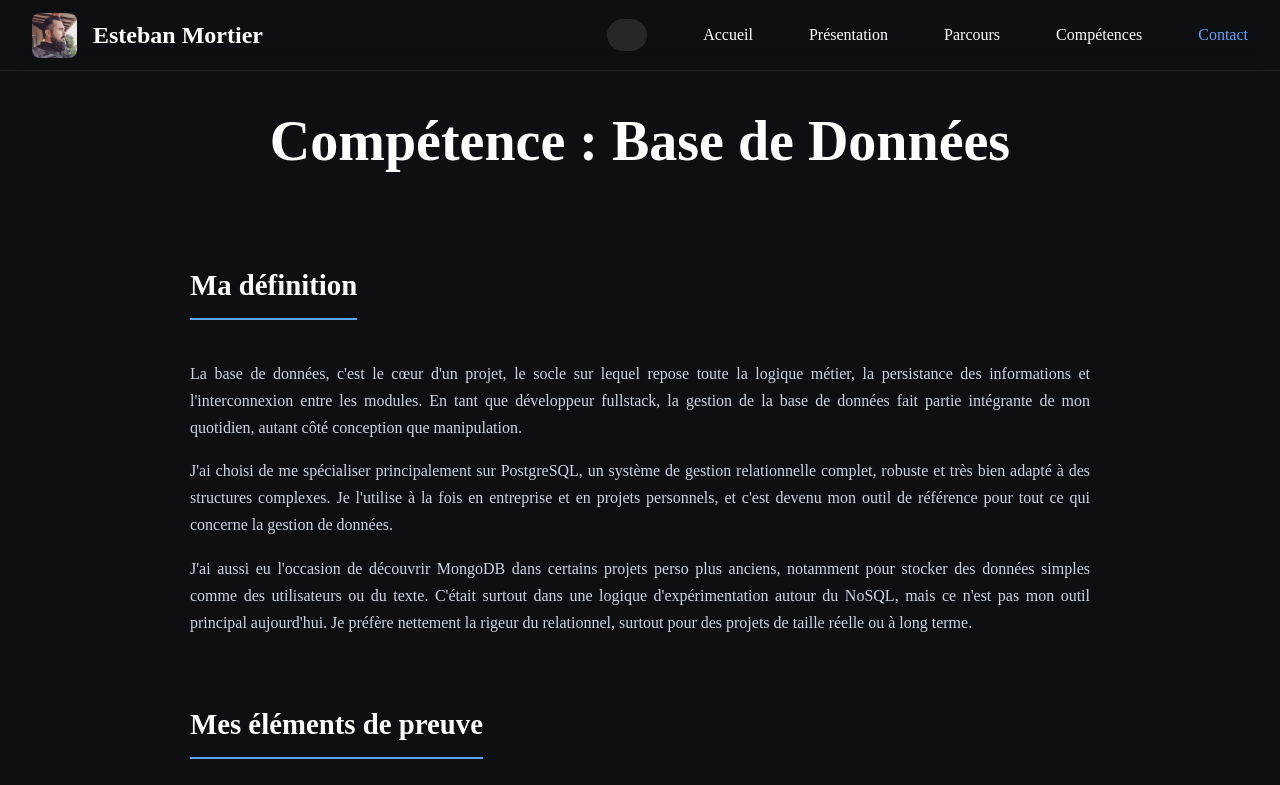
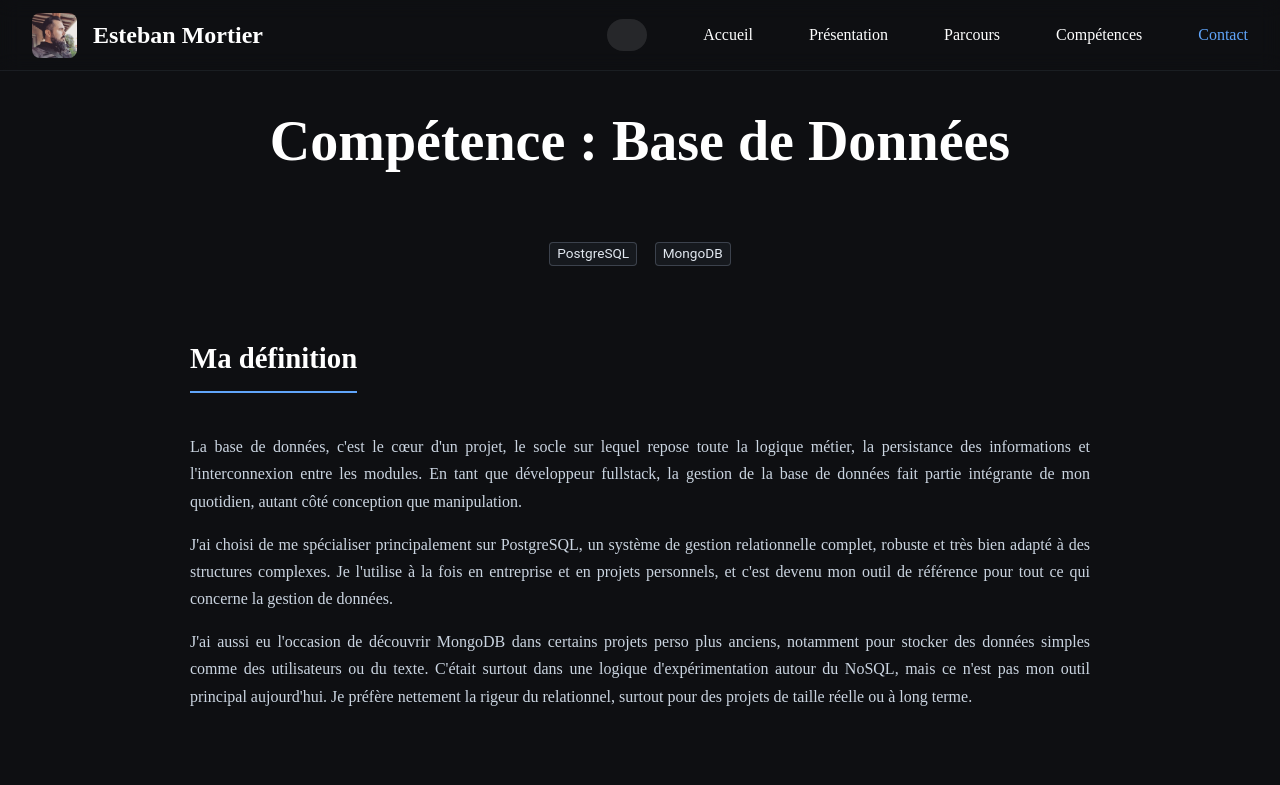
Before and after one commit to Esteban-Mo/portfolio-last, a Next.js app: page /skills/databases in a window 1280 px wide. Shown: the top 785 px of the page. Built offline with nearby package versions, Linux system fonts and the light colour scheme; some icons are missing.

Commit message:
Add chip components to database, frameworks, geographics, and programming skill pages; implement new styles for chip layout and interactivity.

```diff
--- a/src/app/skills/databases/page.module.css
+++ b/src/app/skills/databases/page.module.css
@@ -30,6 +30,15 @@
   font-weight: 700;
 }
 
+.chipContainer {
+  display: flex;
+  justify-content: center;
+  align-items: center;
+  flex-wrap: wrap;
+  gap: 0.5rem; /* Spacing between chips */
+  margin-bottom: 2.5rem; /* Space below chips, before first section */
+}
+
 .section {
   margin-bottom: 2.5rem; /* Space between sections */
 }
--- a/src/app/skills/databases/page.tsx
+++ b/src/app/skills/databases/page.tsx
@@ -1,4 +1,7 @@
+import Chip from '@mui/material/Chip';
 import styles from './page.module.css';
+
+const pageChips = ["PostgreSQL", "MongoDB"];
 
 export default function DatabaseSkillPage() {
   return (
@@ -6,6 +9,28 @@ export default function DatabaseSkillPage() {
       <div className={styles.backgroundEmoji}>🗄️</div>
 
       <h1 className={styles.mainTitle}>Compétence : Base de Données</h1>
+
+      <div className={styles.chipContainer}>
+        {pageChips.map((chip, index) => (
+          <Chip
+            key={index}
+            label={chip}
+            variant="outlined"
+            size="small"
+            sx={{
+              color: '#e2e8f0',
+              borderColor: 'rgba(148, 163, 184, 0.3)',
+              backgroundColor: 'rgba(100, 116, 139, 0.1)',
+              borderRadius: '4px',
+              fontSize: '0.85rem',
+              margin: '0.3rem',
+              '&:hover': {
+                backgroundColor: 'rgba(100, 116, 139, 0.2)',
+              }
+            }}
+          />
+        ))}
+      </div>
 
       <section className={styles.section}>
         <h2 className={styles.sectionTitle}>Ma définition</h2>
```
Also changed, not shown: src/app/skills/frameworks/page.tsx (+26 -0 lines), src/app/skills/geographics/page.tsx (+26 -0 lines), src/app/skills/programming/page.tsx (+26 -0 lines).
